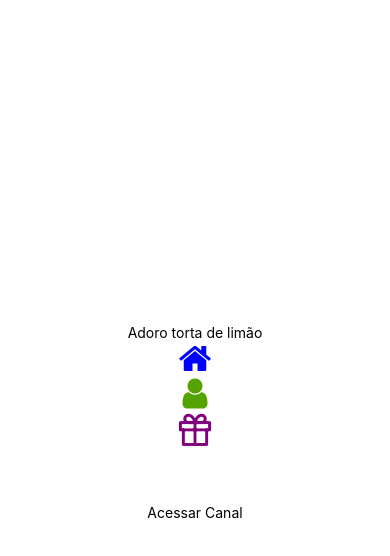
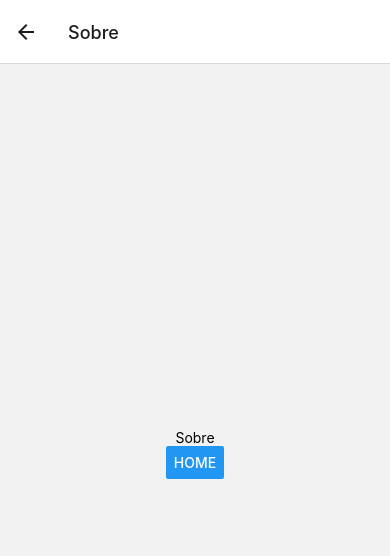
Before and after one commit to Guilherme-Castello-Clear/navigate, a React Native app: screen /Sobre in a window 390 px wide. Shown: the top 556 px of the page. Built offline with nearby package versions, Linux system fonts and the light colour scheme.

Commit message:
Feat: Using stack navigator

```diff
--- a/App.js
+++ b/App.js
@@ -2,23 +2,32 @@ import React from 'react'
 import { StyleSheet, View, Text, TouchableOpacity } from 'react-native'
 import FontAwesome from 'react-native-vector-icons/FontAwesome'
 import Feather from 'react-native-vector-icons/Feather'
+
+import { NavigationContainer } from '@react-navigation/native'
+import { createNativeStackNavigator } from '@react-navigation/native-stack'
+
+import Home from './src/pages/Home'
+import Sobre from './src/pages/Sobre'
+
+const Stack = createNativeStackNavigator()
+
 export default function App(){
   return(
-    <View style={styles.container}>
-      <Text>Adoro torta de limão</Text>
-      <FontAwesome name='home' size={35} color={'blue'}/>
-      <FontAwesome name='user' size={35} color={'#54A300'}/>
-      <Feather name='gift' size={35} color={'purple'}/>
 
-      <TouchableOpacity>
-        <FontAwesome
-          name='youtube'
-          size={55}
-          color={'#fff'}
-        />
-        <Text>Acessar Canal</Text>
-      </TouchableOpacity>
-    </View>
+    <NavigationContainer>
+      <Stack.Navigator>
+        <Stack.Screen options={{
+          title: 'Tela inicio',
+          headerStyle:{
+            backgroundColor: '#121212'
+          },
+          headerTintColor: '#FF0000',
+          headerShown:false
+        }}name="Home" component={Home}/>
+
+        <Stack.Screen name="Sobre" component={Sobre}/>
+      </Stack.Navigator>
+    </NavigationContainer>
 
   )
 
--- a/package.json
+++ b/package.json
@@ -10,8 +10,12 @@
     "test": "jest"
   },
   "dependencies": {
+    "@react-navigation/native": "^6.1.7",
+    "@react-navigation/native-stack": "^6.9.13",
     "react": "18.2.0",
     "react-native": "0.72.3",
+    "react-native-safe-area-context": "^4.7.1",
+    "react-native-screens": "^3.23.0",
     "react-native-vector-icons": "^10.0.0"
   },
   "devDependencies": {
--- /dev/null
+++ b/src/pages/Home/index.js
@@ -0,0 +1,24 @@
+import React from 'react'
+import {View, Text, StyleSheet, Button} from 'react-native'
+
+import { useNavigation } from '@react-navigation/native'
+
+export default function Home(){
+
+    const navigation = useNavigation();
+
+    return(
+        <View style={styles.container}>
+            <Text>Home</Text>
+            <Button title="Sobre" onPress={() => navigation.navigate('Sobre')}/>
+        </View>
+    )
+}
+
+const styles = StyleSheet.create({
+    container:{
+      flex: 1,
+      justifyContent: 'center',
+      alignItems: 'center'
+    }
+  })
--- /dev/null
+++ b/src/pages/Sobre/index.js
@@ -0,0 +1,25 @@
+import React from 'react'
+import {View, Text, StyleSheet, Button} from 'react-native'
+
+import { useNavigation } from '@react-navigation/native'
+
+export default function Sobre(){
+
+    const navigation = useNavigation();
+
+    return(
+        <View style={styles.container}>
+            <Text>Sobre</Text>
+            <Button title="Home" onPress={() => navigation.navigate('Home')}/>
+
+        </View>
+    )
+}
+
+const styles = StyleSheet.create({
+    container:{
+      flex: 1,
+      justifyContent: 'center',
+      alignItems: 'center'
+    }
+  })
```
Also changed, not shown: 1 other file (tests, documents, lock files or other folders).
